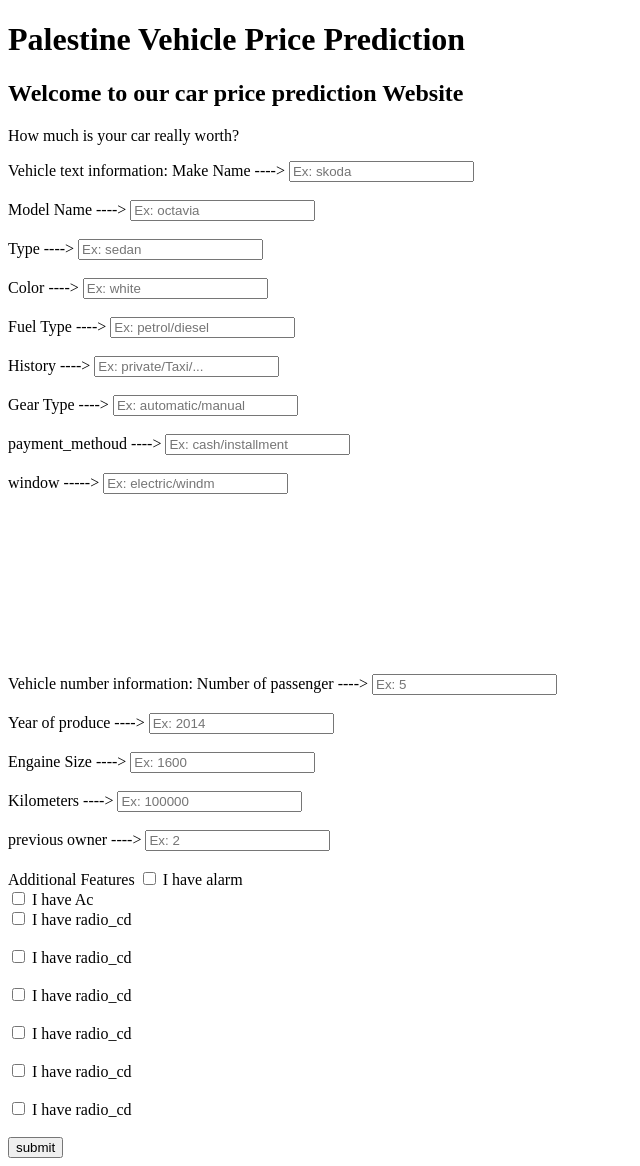
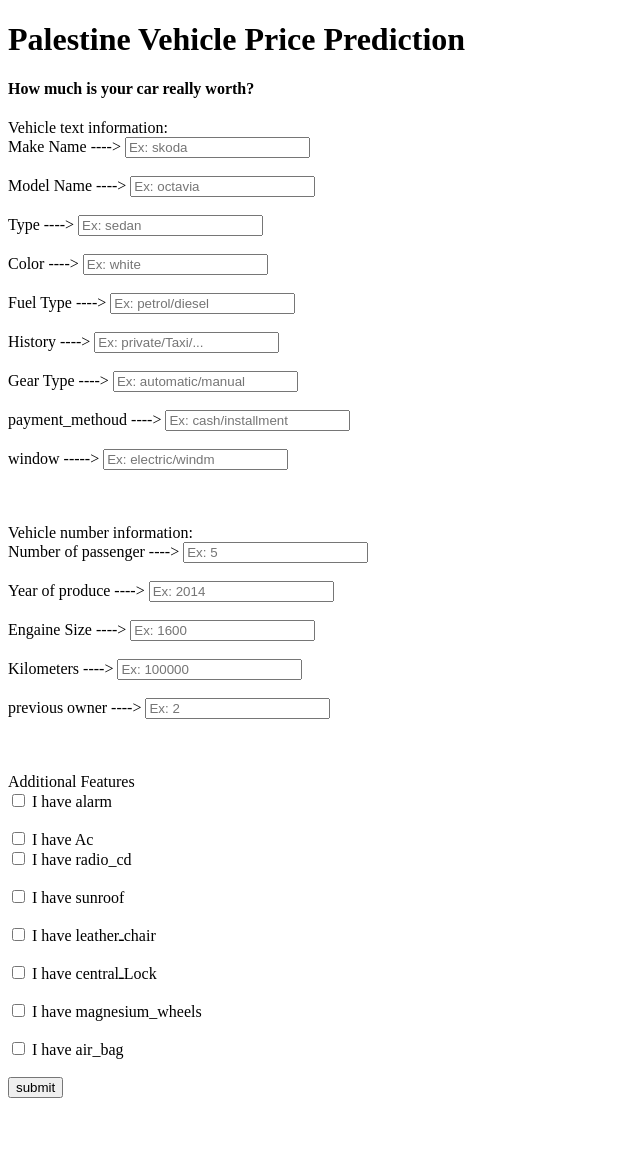
Before and after one commit to shantiNaser/Django-project, a Django app: page / in a window 1280 px wide. Shown: the whole page, without its empty margins (0-640 px from the left). After the commit the page ends 1098 px from the top, so only its background shows below. Run offline with Django 3.2, Linux system fonts and the light colour scheme.

Commit message:
redesign webpage

```diff
--- a/templates/home.html
+++ b/templates/home.html
@@ -8,12 +8,12 @@
 
 <body>
     <h1> Palestine Vehicle Price Prediction</h1>
-    <h2>Welcome to our car price prediction Website</h2>
-    <p>How much is your car really worth?</p>
+
+    <h4>How much is your car really worth?</h4>
 
     <form action="{% url 'res' %}">
 
-        Vehicle text information:
+        Vehicle text information: <br>
 
         Make Name ----> <input type="text" required name="Make" placeholder="Ex: skoda"> <br><br>
         Model Name ----> <input type="text" required name="Model" placeholder="Ex: octavia"> <br><br>
@@ -24,9 +24,9 @@
         Gear Type ----> <input type="text" required name="gear" placeholder="Ex: automatic/manual"> <br><br>
         payment_methoud ----> <input type="text" required name="py" placeholder="Ex: cash/installment"> <br><br>
         window -----> <input type="text" required name="windo" placeholder="Ex: electric/windm"> <br><br>
-        <br><br><br><br><br><br><br><br><br>
+        <br><br>
 
-        Vehicle number information:
+        Vehicle number information:<br>
 
         Number of passenger ----> <input type="number" required name="pass" placeholder="Ex: 5"> <br><br>
         Year of produce ----> <input type="number" required name="pass" placeholder="Ex: 2014"> <br><br>
@@ -34,23 +34,24 @@
         Kilometers ----> <input type="number" required name="pass" placeholder="Ex: 100000"> <br><br>
         previous owner ----> <input type="number" required name="pass" placeholder="Ex: 2"> <br><br>
 
-        Additional Features
+        <br><br>
+        Additional Features<br>
         <input type="checkbox" id="vehicle1" name="vehicle1" value="1">
-        <label for="vehicle1"> I have alarm</label><br>
+        <label for="vehicle1"> I have alarm</label><br><br>
         <input type="checkbox" id="vehicle2" name="vehicle2" value="1">
         <label for="vehicle2"> I have Ac</label><br>
         <input type="checkbox" id="vehicle3" name="vehicle3" value="1">
         <label for="vehicle3"> I have radio_cd</label><br><br>
         <input type="checkbox" id="vehicle4" name="vehicle4" value="1">
-        <label for="vehicle4"> I have radio_cd</label><br><br>
+        <label for="vehicle4"> I have sunroof</label><br><br>
         <input type="checkbox" id="vehicle5" name="vehicle5" value="1">
-        <label for="vehicle5"> I have radio_cd</label><br><br>
+        <label for="vehicle5"> I have leatherـchair</label><br><br>
         <input type="checkbox" id="vehicle6" name="vehicle6" value="1">
-        <label for="vehicle6"> I have radio_cd</label><br><br>
+        <label for="vehicle6"> I have centralـLock</label><br><br>
         <input type="checkbox" id="vehicle7" name="vehicle7" value="1">
-        <label for="vehicle7"> I have radio_cd</label><br><br>
+        <label for="vehicle7"> I have magnesium_wheels</label><br><br>
         <input type="checkbox" id="vehicle8" name="vehicle8" value="1">
-        <label for="vehicle8"> I have radio_cd</label><br><br>
+        <label for="vehicle8"> I have air_bag</label><br><br>
 
 
         <input type="submit" name="" value="submit">
```
